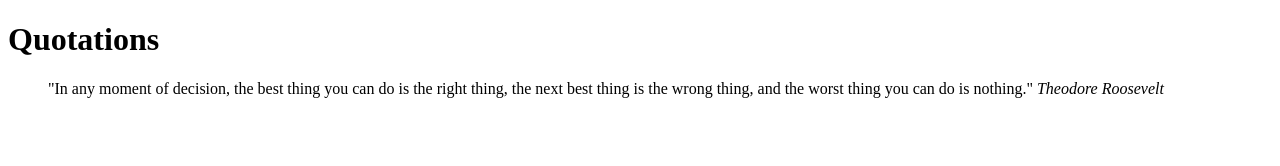
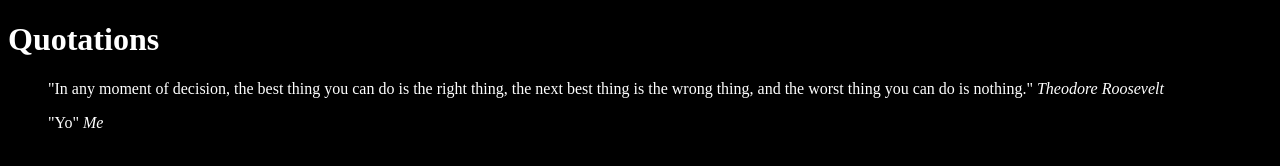
Before and after one commit to daniel-gn-desouza/daniel-gn-desouza.github.io, a plain HTML site: page index.html in a window 1280 px wide. Drawn offline with Linux system fonts and the light colour scheme.

Commit message:
feat: add stylesheet

```diff
--- a/index.html
+++ b/index.html
@@ -3,6 +3,7 @@
 <head>
   <meta charset="UTF-8">
   <title>Sample HTML5 Index</title>
+  <link rel="stylesheet" type="text/css" href="styles.css">
 </head>
 <body>
   <h1>Quotations</h1>
@@ -13,6 +14,10 @@
       you can do is nothing."
       <cite>Theodore Roosevelt</cite>
     </blockquote>
+    <blockquote>
+      "Yo"
+      <cite>Me</cite>
+    </blockquote>
   </div>
 </body>
 </html>
--- /dev/null
+++ b/styles.css
@@ -0,0 +1,4 @@
+body {
+  background-color: #000;
+  color: #fff;
+}
```
